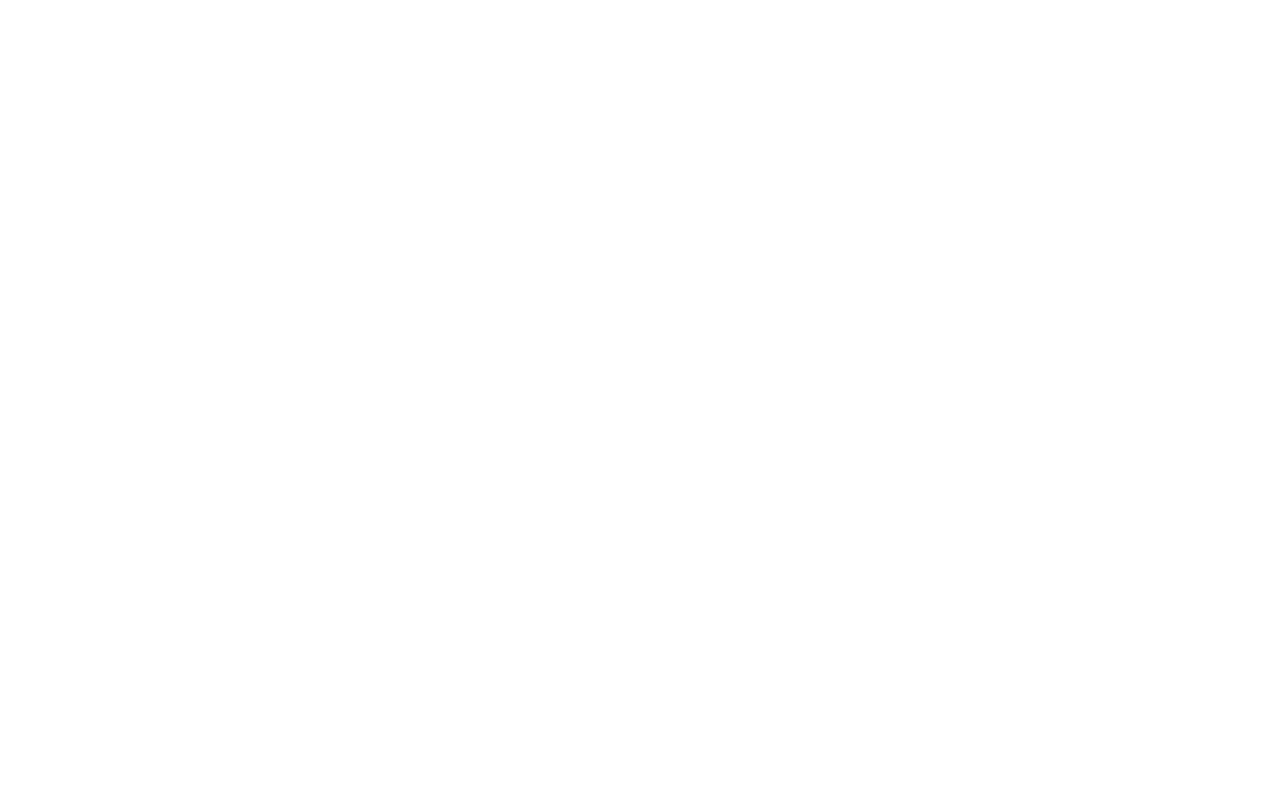
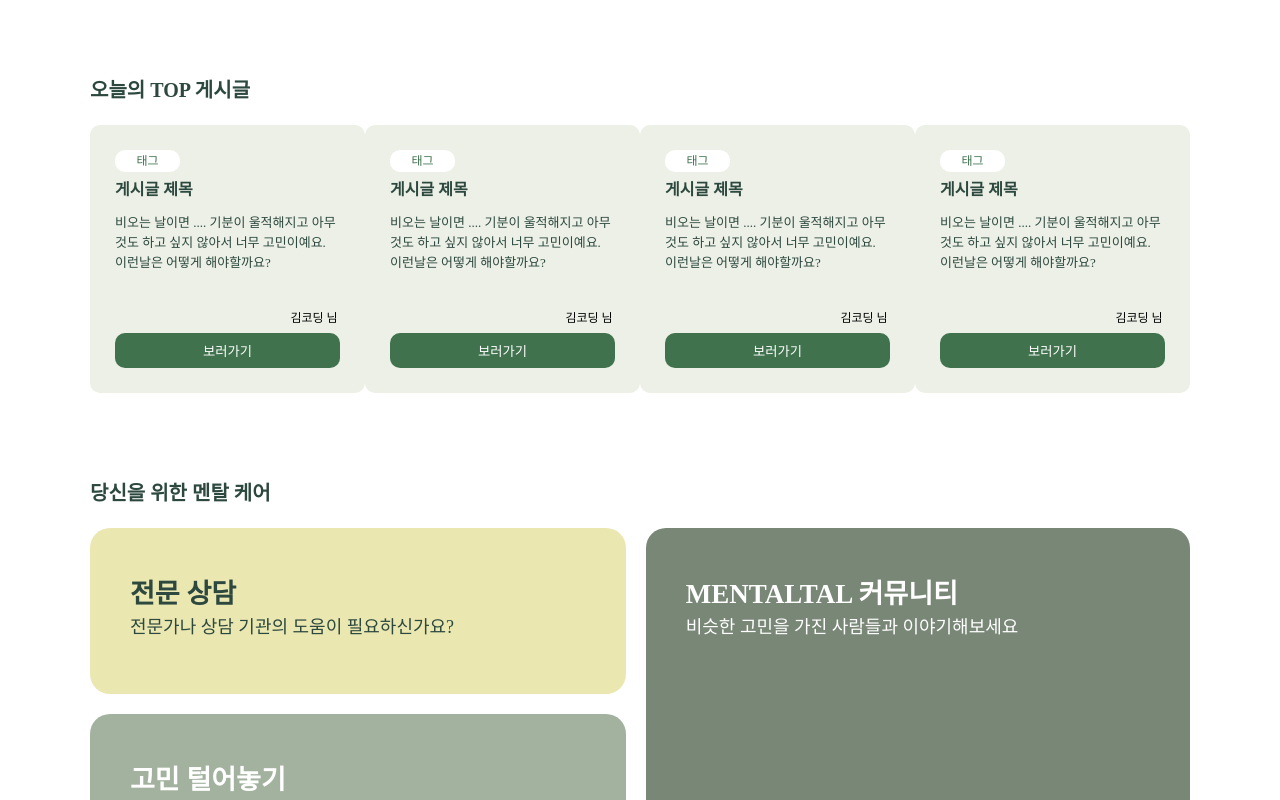
Before and after one commit to codestates-seb/seb41_main_030, a React (Create React App) app in the folder client/: page / in a window 1280 px wide. Shown: the part 400-1200 px from the top of the page. Before the commit the page ends 800 px from the top, so only its background shows below. Built offline with nearby package versions, Linux system fonts and the light colour scheme; a web font is replaced by a local one.

Commit message:
[inter] 메인 페이지 인터페이스

```diff
--- /dev/null
+++ b/client/src/components/Preview.js
@@ -0,0 +1,68 @@
+import styled from "styled-components";
+import "../globalStyle.css";
+
+const Post = styled.div`
+    background-color: var(--lightgreen2);
+    width: 276px;
+    height: 268px;
+    border-radius: 10px;
+    padding: 25px;
+    display: flex;
+    flex-direction: column;
+
+    .tag {
+        background-color: var(--white);
+        border-radius: 10px;
+        width: 65px;
+        padding: 5px;
+        color: var(--green);
+        text-align: center;
+        font-size: var(--font-body-size);
+    }
+
+    .title {
+        /* font-size: 16px; */
+        padding-top: 10px;
+        font-weight: var(--font-bold);
+        color: var(--darkgreen);
+    }
+
+    .content {
+        padding-top: 15px;
+        /* font-size: var(--font-body-size); */
+        font-size: 13px;
+        height: 120px;
+        line-height: 20px;
+        color: var(--darkgreen);
+    }
+
+    .writerContainer {
+        padding-bottom: 8px;
+        margin-left: 78%;
+        /* .img {
+            border: 1px solid;
+            width: 17px;
+            border-radius: 50%;
+        } */
+        .writer {
+            font-size: var(--font-body-size);
+        }
+    }
+`;
+
+const Preview = () => {
+    return (
+        <Post>
+            <div className="tag">태그</div>
+            <div className="title">게시글 제목</div>
+            <div className="content">비오는 날이면 .... 기분이 울적해지고 아무것도 하고 싶지 않아서 너무 고민이예요. 이런날은 어떻게 해야할까요? </div>
+            <div className="writerContainer">
+                <span className="img"></span>
+                <span className="writer">김코딩 님</span>
+            </div>
+            <button>보러가기</button>
+        </Post>
+    );
+};
+
+export default Preview;
--- a/client/src/pages/Main.js
+++ b/client/src/pages/Main.js
@@ -1,19 +1,21 @@
 import styled from "styled-components";
+import Preview from "../components/Preview";
 import "../globalStyle.css";
 
 const Container = styled.div`
     @import url("https://fonts.googleapis.com/css2?family=Viga&display=swap");
     display: flex;
     flex-direction: column;
+`;
 
-    .intro {
+const Intro = styled.div`
     width: 100%;
     height: 390px;
     background-color: var(--primary-color);
 
     .text {
         padding-top: 145px;
-            padding-left: 68px;
+        padding-left: 90px;
         color: var(--white);
 
         .description {
@@ -23,21 +25,179 @@ const Container = styled.div`
         .logo {
             font-size: 55px;
             padding-top: 10px;
+            font-weight: var(--font-bold);
+        }
+    }
+`;
+
+const PreviewContainer = styled.div`
+    padding: 0 90px;
+    padding-top: 90px;
+
+    .text {
+        font-size: 20px;
+        font-weight: var(--font-bold);
+        color: var(--darkgreen);
+        padding-bottom: 25px;
+    }
+
+    .posts {
+        display: flex;
+        justify-content: space-between;
+    }
+`;
+
+const Shortcut = styled.div`
+    padding: 0 90px;
+    padding-top: 90px;
+
+    .text {
+        font-size: 20px;
+        font-weight: var(--font-bold);
+        color: var(--darkgreen);
+        padding-bottom: 25px;
+    }
+
+    .blockContainer {
+        display: flex;
+        justify-content: space-between;
+        margin-bottom: 80px;
+
+        .title {
+            font-size: 27px;
+            font-weight: var(--font-bold);
+        }
+
+        .description {
+            font-size: 18px;
+            margin-top: 10px;
+        }
+
+        .blockLeft {
+            flex-grow: 1;
+            margin-right: 10px;
+            display: flex;
+            flex-direction: column;
+
+            .block_counsel {
+                background-color: var(--yellow);
+                height: 166px;
+                border-radius: 20px;
+                padding: 40px;
+                padding-top: 53px;
+                color: var(--darkgreen);
+
+                :hover {
+                    background-color: var(--green);
+                    transition: 0.8s;
+                    color: var(--white);
+                    cursor: pointer;
+                }
+            }
+
+            .block_write {
+                background-color: #a2b29f;
+                height: 300px;
+                border-radius: 20px;
+                padding: 40px;
+                padding-top: 53px;
+                margin-top: 20px;
+                color: var(--white);
+
+                :hover {
+                    background-color: var(--green);
+                    transition: 1s;
+                    color: var(--white);
+                    cursor: pointer;
+                }
+            }
+        }
+
+        .blockRight {
+            flex-grow: 1;
+            margin-left: 10px;
+            display: flex;
+            flex-direction: column;
+            .block_community {
+                background-color: #798777;
+                height: 300px;
+                border-radius: 20px;
+                padding: 40px;
+                padding-top: 53px;
+                color: var(--white);
+
+                :hover {
+                    background-color: var(--green);
+                    transition: 1s;
+                    color: var(--white);
+                    cursor: pointer;
+                }
+            }
+            .block_postit {
+                background-color: #bdd2b6;
+                height: 166px;
+                border-radius: 20px;
+                padding: 40px;
+                padding-top: 53px;
+                margin-top: 20px;
+                color: var(--darkgreen);
+
+                :hover {
+                    background-color: var(--green);
+                    transition: 0.8s;
+                    color: var(--white);
+                    cursor: pointer;
+                }
             }
         }
     }
 `;
 
 const Main = () => {
+    const previewCount = Array(4).fill("0");
+
     return (
         <>
             <Container>
-                <div className="intro">
+                <Intro>
                     <div className="text">
-                        <div className="description">심리적인 괴로움, 감정을 탈탈 털어놓으세요.</div>
-                        <div className="logo">MENTALTAL</div>
+                        <p className="description">심리적인 괴로움, 감정을 탈탈 털어놓으세요.</p>
+                        <p className="logo">MENTALTAL</p>
+                    </div>
+                </Intro>
+                <PreviewContainer>
+                    <p className="text">오늘의 TOP 게시글</p>
+                    <div className="posts">
+                        {previewCount.map((data, index) => {
+                            return <Preview key={index} />;
+                        })}
+                    </div>
+                </PreviewContainer>
+                <Shortcut>
+                    <p className="text">당신을 위한 멘탈 케어</p>
+                    <div className="blockContainer">
+                        <div className="blockLeft">
+                            <div className="block_counsel">
+                                <p className="title">전문 상담</p>
+                                <p className="description">전문가나 상담 기관의 도움이 필요하신가요?</p>
+                            </div>
+                            <div className="block_write">
+                                <p className="title">고민 털어놓기</p>
+                                <p className="description">MENTALTAL에 고민을 털어놓으세요</p>
                             </div>
                         </div>
+                        <div className="blockRight">
+                            <div className="block_community">
+                                <p className="title">MENTALTAL 커뮤니티</p>
+                                <p className="description">비슷한 고민을 가진 사람들과 이야기해보세요</p>
+                            </div>
+                            <div className="block_postit">
+                                <p className="title">마음도장</p>
+                                <p className="description">코멘트를 남겨 마음도장을 찍어보세요</p>
+                            </div>
+                        </div>
+                    </div>
+                </Shortcut>
             </Container>
         </>
     );
```
Lines whose indentation alone changed are shown as unchanged.
